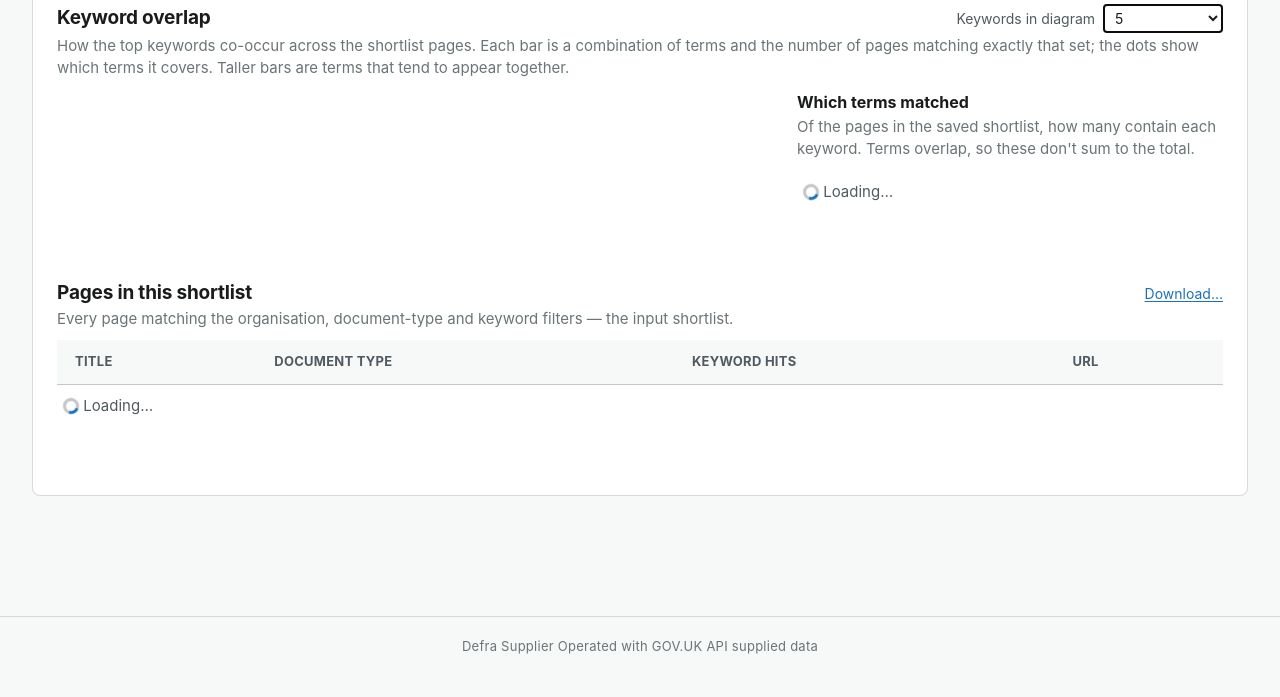
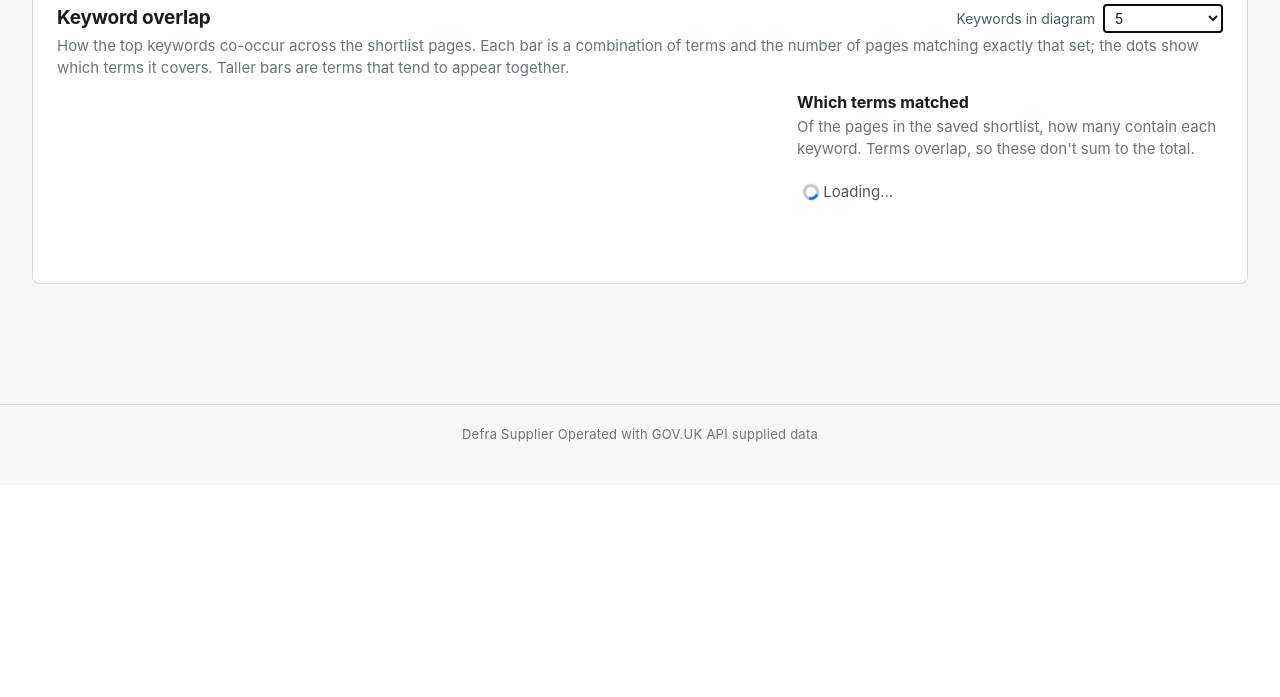
Before and after one commit to Underwoodt/gov-uk-corpus, a FastAPI app: template webapp/templates/preview.html in a window 1280 px wide. Shown: the part 1192-1889 px from the top of the page. After the commit the page ends 1634 px from the top, so only its background shows below. Run offline with FastAPI, Linux system fonts and the light colour scheme; the template is opened without the code that fills it, so the values that code supplies are empty; some libraries are stand-ins or nearby versions.

Commit message:
Explainability: remove the 'Pages in this shortlist' section
Drops the deterministic keyword-stage pages list (table, Download link, pager) from the
Explainability page's Keyword Matching tab, along with its loadKwPages JS and pager handlers.
Kept kwLozenges (still used by the Hybrid Search coverage table) and the shared
/api/.../results-table endpoint (used by the standalone results page).

Co-Authored-By: Claude Opus 4.8 <noreply@anthropic.com>

```diff
--- a/webapp/templates/preview.html
+++ b/webapp/templates/preview.html
@@ -209,32 +209,6 @@
       {{ sql_panel("venn-sql") }}
     </div>
 
-    <div id="kw-pages" style="margin-top:36px;">
-      <div style="display:flex;justify-content:space-between;align-items:baseline;gap:12px;flex-wrap:wrap;">
-        <h2 style="margin:0;font-size:19px;">Pages in this shortlist</h2>
-        <a href="{{ url_for('download_page', cid=category.id) }}?stage=keyword" id="kw-pages-download"
-          style="font-size:14px;">Download…</a>
-      </div>
-      <p class="hint" style="margin-top:2px;">Every page matching the organisation, document-type and keyword
-        filters — the input shortlist. <span id="kw-pages-total"></span></p>
-      <div style="overflow-x:auto;">
-        <table id="kw-pages-table" style="font-size:14px;width:100%;">
-          <thead><tr><th>Title</th><th>Document type</th><th>Keyword hits</th><th>URL</th></tr></thead>
-          <tbody id="kw-pages-rows">
-            <tr><td colspan="4" class="secondary" style="padding:10px 6px;"><span class="spinner"></span> Loading…</td></tr>
-          </tbody>
-        </table>
-      </div>
-      <p id="kw-pages-empty" class="secondary" hidden>No pages in this shortlist.</p>
-      <div id="kw-pages-pager" class="controls" style="margin-top:12px;align-items:center;" hidden>
-        <button class="btn secondary-btn" id="kwp-prev" type="button">‹ Prev</button>
-        <span id="kwp-range" class="secondary"></span>
-        <button class="btn secondary-btn" id="kwp-next" type="button">Next ›</button>
-      </div>
-      <p id="kw-pages-status" class="secondary" style="margin:6px 0 0;"></p>
-      {{ sql_panel("kw-pages-sql") }}
-    </div>
-
     <details style="margin-top:30px;" data-level="advanced"><summary>SQL queries that were run (per funnel stage)</summary>
       <div class="detail" style="max-width:none;"><pre class="mono" style="white-space:pre-wrap;font-size:14px;">{{ sql }}</pre>
         <p class="secondary">The COUNT(*) query behind each funnel row, then the shortlist SELECT — separated by
@@ -365,7 +339,6 @@
       loadDoctypeBreakdown();   // 'which document types matched'
       loadKeywordBreakdown();   // 'which terms matched'
       loadVenn();               // keyword-overlap Venn
-      loadKwPages();            // 'pages in this shortlist'
       // Hybrid Search coverage loads lazily when its tab is opened (see show()).
       updateExplainSummary();   // plain-English summary at the top of the tab
     }
@@ -416,10 +389,6 @@
     }
     document.getElementById("venn-n").addEventListener("change", loadVenn);
 
-    // "Pages in this shortlist" — the deterministic keyword-stage results, paginated,
-    // with a Download link for the full data (same export as the audit page).
-    const KWP_PAGE = 25;
-    let kwpOffset = 0;
     // Render a list of matched keywords as small lozenges (cls = kw-corpus | kw-govuk).
     function kwLozenges(list, cls) {
       const arr = Array.isArray(list) ? list : [];
@@ -427,38 +396,6 @@
       return `<span class="kw-hits">` +
         arr.map(k => `<span class="kw-hit ${cls}">${esc(k)}</span>`).join("") + `</span>`;
     }
-    async function loadKwPages() {
-      const tbody = document.getElementById("kw-pages-rows");
-      const status = document.getElementById("kw-pages-status");
-      tbody.innerHTML =
-        `<tr><td colspan="4" class="secondary" style="padding:10px 6px;"><span class="spinner"></span> Loading…</td></tr>`;
-      document.getElementById("kw-pages-empty").hidden = true;
-      try {
-        const j = await (await fetch(`/api/categories/${CID}/results-table?limit=${KWP_PAGE}&offset=${kwpOffset}`)).json();
-        if (j.error) { tbody.innerHTML = ""; status.textContent = "Error: " + j.error; return; }
-        if (window.setSqlPanel) setSqlPanel("kw-pages-sql", j.sql);
-        const rows = j.rows || [], total = j.total, known = total != null;
-        document.getElementById("kw-pages-total").textContent = known ? (fmtInt(total) + " pages.") : "";
-        document.getElementById("kw-pages-empty").hidden = rows.length !== 0 || (known && total !== 0);
-        tbody.innerHTML = rows.length ? rows.map(r =>
-          `<tr>` +
-            `<td><a href="${esc(r.url)}">${esc(r.title || r.url)}</a></td>` +
-            `<td>${esc(r.effective_document_type || "—")}</td>` +
-            `<td>${kwLozenges(r.corpus_keywords, "kw-corpus")}</td>` +
-            `<td><a href="${esc(r.url)}" class="mono" style="font-size:13px;">${esc(r.url)}</a></td>` +
-          `</tr>`).join("") : "";
-        const from = rows.length ? kwpOffset + 1 : 0, to = kwpOffset + rows.length;
-        document.getElementById("kwp-range").textContent =
-          `${fmtInt(from)}–${fmtInt(to)}` + (known ? ` of ${fmtInt(total)}` : "");
-        document.getElementById("kwp-prev").disabled = kwpOffset <= 0;
-        document.getElementById("kwp-next").disabled = known ? (kwpOffset + KWP_PAGE >= total) : (rows.length < KWP_PAGE);
-        document.getElementById("kw-pages-pager").hidden = kwpOffset === 0 && rows.length < KWP_PAGE;
-        status.textContent = "";
-      } catch (e) { tbody.innerHTML = ""; status.textContent = "Could not load the pages list."; }
-    }
-    document.getElementById("kwp-prev").addEventListener("click", () => { kwpOffset = Math.max(0, kwpOffset - KWP_PAGE); loadKwPages(); });
-    document.getElementById("kwp-next").addEventListener("click", () => { kwpOffset += KWP_PAGE; loadKwPages(); });
-
     // GOV.UK Search coverage — provenance-tagged augmented shortlist.
     const GC_PAGE = 50;
     let gcOffset = 0;
```
